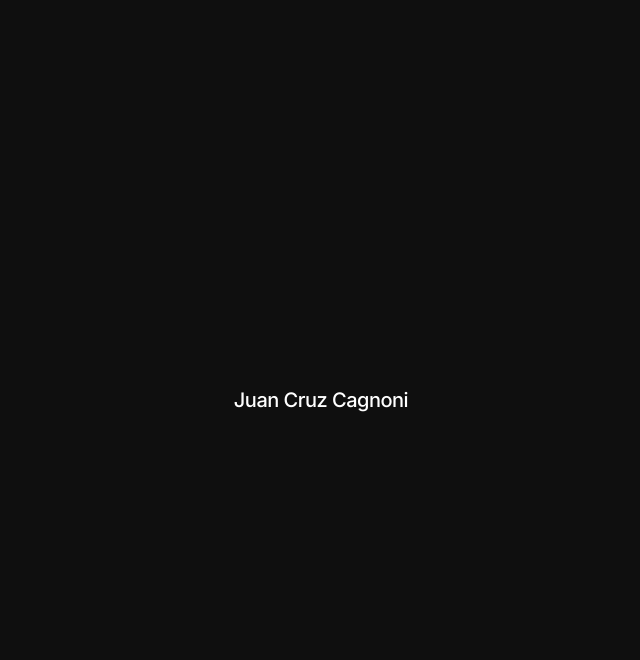
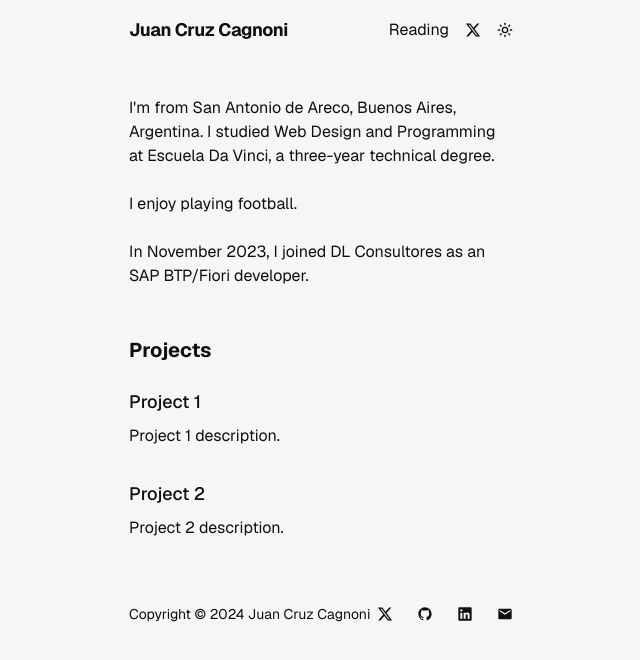
Before and after one commit to juancruzcagnoni/portfolio, a Next.js app: page / in a window 1280 px wide. Shown: the top 660 px of the page, without its empty margins (319-959 px from the left). Built offline with nearby package versions, Linux system fonts and the light colour scheme.

Commit message:
portfolio v2

```diff
--- a/package.json
+++ b/package.json
@@ -11,6 +11,7 @@
   "dependencies": {
     "@supabase/supabase-js": "^2.45.4",
     "framer-motion": "^11.11.1",
+    "geist": "^1.3.1",
     "lucide-react": "^0.436.0",
     "next": "14.2.6",
     "react": "^18",
--- /dev/null
+++ b/src/app/components/Footer.jsx
@@ -0,0 +1,49 @@
+import Link from "next/link"
+import XLogo from "./icons/XLogo"
+import GithubLogo from "./icons/GithubLogo"
+import LinkedinLogo from "./icons/LinkedinLogo"
+import EmailIcon from "./icons/EmailIcon"
+
+export default function Footer() {
+  return (
+    <footer className="relative bottom-0 left-1/2 transform -translate-x-1/2 w-[90%] md:w-[70%] lg:w-[30%] flex items-center justify-between py-4 text-xs md:text-sm">
+      <div className="text-primary dark:text-secondary">
+        Copyright © {new Date().getFullYear()} Juan Cruz Cagnoni
+      </div>
+
+      <div className="flex items-center gap-4 md:gap-6">
+        <Link
+          href="https://twitter.com/juanccagnoni"
+          className="text-primary dark:text-secondary hover:text-accent dark:hover:text-accent transition-colors duration-300"
+          target="_blank"
+          aria-label="Twitter Profile"
+        >
+          <XLogo className="h-4 w-4" />
+        </Link>
+        <Link
+          href="https://github.com/juancruzcagnoni"
+          className="text-primary dark:text-secondary hover:text-accent dark:hover:text-accent transition-colors duration-300"
+          target="_blank"
+          aria-label="GitHub Profile"
+        >
+          <GithubLogo className="h-4 w-4" />
+        </Link>
+        <Link
+          href="https://linkedin.com/in/juancruzcagnoni"
+          className="text-primary dark:text-secondary hover:text-accent dark:hover:text-accent transition-colors duration-300"
+          target="_blank"
+          aria-label="LinkedIn Profile"
+        >
+          <LinkedinLogo className="h-4 w-4" />
+        </Link>
+        <Link
+          href="mailto:juancagnoni@gmail.com"
+          className="text-primary dark:text-secondary hover:text-accent dark:hover:text-accent transition-colors duration-300"
+          aria-label="Send Email"
+        >
+          <EmailIcon className="h-4 w-4" />
+        </Link>
+      </div>
+    </footer>
+  )
+}
--- a/src/app/components/Navbar.jsx
+++ b/src/app/components/Navbar.jsx
@@ -1,63 +1,69 @@
-"use client";
+"use client"
 
-import React, { useEffect, useState } from "react";
-import { motion } from "framer-motion";
+import { useState, useEffect } from "react"
+import Link from "next/link"
+import { Sun, Moon } from "lucide-react"
+import XLogo from "./icons/XLogo"
 
-const Navbar = ({ scrollToSection }) => {
-  const [showNavbar, setShowNavbar] = useState(false);
+export default function Navbar() {
+  const [isDarkMode, setIsDarkMode] = useState(false)
+  const [mounted, setMounted] = useState(false)
 
   useEffect(() => {
-    const timer = setTimeout(() => {
-      setShowNavbar(true);
-    }, 1300);
+    setMounted(true)
+    const savedTheme = localStorage.getItem("theme")
+    const prefersDark = window.matchMedia("(prefers-color-scheme: dark)").matches
 
-    return () => clearTimeout(timer);
-  }, []);
+    if (savedTheme === "dark" || (!savedTheme && prefersDark)) {
+      setIsDarkMode(true)
+      document.documentElement.classList.add("dark")
+    }
+  }, [])
 
-  const navVariants = {
-    hidden: { opacity: 0 },
-    visible: {
-      opacity: 1,
-      transition: { duration: 0.5 },
-    },
-  };
+  const toggleTheme = () => {
+    if (isDarkMode) {
+      document.documentElement.classList.remove("dark")
+      localStorage.setItem("theme", "light")
+    } else {
+      document.documentElement.classList.add("dark")
+      localStorage.setItem("theme", "dark")
+    }
+    setIsDarkMode(!isDarkMode)
+  }
+
+  if (!mounted) {
+    return null
+  }
 
   return (
-    <>
-      {showNavbar && (
-        <motion.nav
-          className="fixed bottom-10 left-1/2 transform -translate-x-1/2 rounded-full py-3 px-6 w-max z-50 bg-gray"
-          initial="hidden"
-          animate="visible"
-          variants={navVariants}
+    <nav className="absolute top-0 left-1/2 transform -translate-x-1/2 w-[90%] md:w-[70%] lg:w-[30%] flex items-center justify-between py-4">
+      <div className="flex">
+        <Link href="/" className="tracking-tight text-base md:text-lg font-bold text-primary dark:text-secondary transition-colors duration-300">
+          Juan Cruz Cagnoni
+        </Link>
+      </div>
+
+      <div className="flex items-center justify-between gap-2 md:gap-4">
+        <Link
+          href="/reading"
+          className="text-sm md:text-base text-primary dark:text-secondary hover:text-accent dark:hover:text-accent transition-colors duration-300"
         >
-          <ul className="flex items-center justify-between space-x-6 text-secondary text-lg">
-            <li>
-              <button
-                onClick={() => scrollToSection("about")}
-                className="text-base"
-              >
-                About
-              </button>
-            </li>
-            <li>
-              <button
-                onClick={() => scrollToSection("work")}
-                className="text-base"
-              >
-                Work
-              </button>
-            </li>
-            <li>
-              <a href="mailto:juancagnoni@gmail.com" className="text-base">
-                Contact
-              </a>
-            </li>
-          </ul>
-        </motion.nav>
-      )}
-    </>
-  );
-};
-
-export default Navbar;
+          Reading
+        </Link>
+        <Link
+          href="https://twitter.com/juanccagnoni"
+          className="text-primary dark:text-secondary hover:text-accent dark:hover:text-accent transition-colors duration-300"
+        >
+          <XLogo className="h-4 w-4" />
+        </Link>
+        <button
+          onClick={toggleTheme}
+          className="text-primary dark:text-secondary hover:text-accent dark:hover:text-accent transition-colors duration-300"
+          aria-label={isDarkMode ? "Switch to light mode" : "Switch to dark mode"}
+        >
+          {isDarkMode ? <Moon className="h-4 w-4" /> : <Sun className="h-4 w-4" />}
+        </button>
+      </div>
+    </nav>
+  )
+}
--- /dev/null
+++ b/src/app/components/icons/EmailIcon.jsx
@@ -0,0 +1,11 @@
+export default function EmailIcon({ className }) {
+  return (
+    <svg
+      viewBox="0 0 24 24"
+      className={className}
+      fill="currentColor"
+    >
+      <path d="M20 4H4c-1.1 0-2 .9-2 2v12c0 1.1.9 2 2 2h16c1.1 0 2-.9 2-2V6c0-1.1-.9-2-2-2zm0 4l-8 5-8-5V6l8 5 8-5v2z" />
+    </svg>
+  );
+}
--- /dev/null
+++ b/src/app/components/icons/GithubLogo.jsx
@@ -0,0 +1,11 @@
+export default function GithubLogo({ className }) {
+  return (
+    <svg
+      viewBox="0 0 24 24"
+      className={className}
+      fill="currentColor"
+    >
+      <path d="M12 2C6.477 2 2 6.477 2 12c0 4.42 2.87 8.17 6.84 9.5.5.08.66-.23.66-.5v-1.69c-2.77.6-3.36-1.34-3.36-1.34-.46-1.16-1.11-1.47-1.11-1.47-.91-.62.07-.6.07-.6 1 .07 1.53 1.03 1.53 1.03.87 1.52 2.34 1.07 2.91.83.09-.65.35-1.09.63-1.34-2.22-.25-4.55-1.11-4.55-4.92 0-1.11.38-2 1.03-2.71-.1-.25-.45-1.29.1-2.64 0 0 .84-.27 2.75 1.02.79-.22 1.65-.33 2.5-.33.85 0 1.71.11 2.5.33 1.91-1.29 2.75-1.02 2.75-1.02.55 1.35.2 2.39.1 2.64.65.71 1.03 1.6 1.03 2.71 0 3.82-2.34 4.66-4.57 4.91.36.31.69.92.69 1.85V21c0 .27.16.59.67.5C19.14 20.16 22 16.42 22 12A10 10 0 0012 2z" />
+    </svg>
+  );
+}
--- /dev/null
+++ b/src/app/components/icons/LinkedinLogo.jsx
@@ -0,0 +1,11 @@
+export default function LinkedinLogo({ className }) {
+  return (
+    <svg
+      viewBox="0 0 24 24"
+      className={className}
+      fill="currentColor"
+    >
+      <path d="M20.5 2h-17A1.5 1.5 0 002 3.5v17A1.5 1.5 0 003.5 22h17a1.5 1.5 0 001.5-1.5v-17A1.5 1.5 0 0020.5 2zM8 19H5v-9h3zM6.5 8.25A1.75 1.75 0 118.3 6.5a1.78 1.78 0 01-1.8 1.75zM19 19h-3v-4.74c0-1.42-.6-1.93-1.38-1.93A1.74 1.74 0 0013 14.19a.66.66 0 000 .14V19h-3v-9h2.9v1.3a3.11 3.11 0 012.7-1.4c1.55 0 3.36.86 3.36 3.66z" />
+    </svg>
+  );
+}
--- /dev/null
+++ b/src/app/components/icons/XLogo.jsx
@@ -0,0 +1,12 @@
+export default function XLogo({ className }) {
+  return (
+    <svg
+      viewBox="0 0 24 24"
+      aria-hidden="true"
+      className={className}
+      fill="currentColor"
+    >
+      <path d="M18.244 2.25h3.308l-7.227 8.26 8.502 11.24H16.17l-5.214-6.817L4.99 21.75H1.68l7.73-8.835L1.254 2.25H8.08l4.713 6.231zm-1.161 17.52h1.833L7.084 4.126H5.117z"></path>
+    </svg>
+  );
+}
--- a/src/app/layout.jsx
+++ b/src/app/layout.jsx
@@ -1,10 +1,9 @@
-import { Inter } from "next/font/google";
+import { GeistSans } from 'geist/font/sans'
+import Footer from './components/Footer'
 import "./globals.css";
 
-const inter = Inter({ subsets: ["latin"] });
-
 export const metadata = {
-  title: "Juan Cruz Cagnoni — Developer & Designer",
+  title: "Juan Cruz Cagnoni",
   description: "Portfolio of Juan Cruz Cagnoni, a passionate developer and designer creating innovative digital solutions. Explore my projects and skills in web development and UX/UI design.",
   icons: {
     icon: '/icon.png',
@@ -13,12 +12,13 @@ export const metadata = {
 
 export default function RootLayout({ children }) {
   return (
-    <html lang="en" className="bg-primary">
+    <html lang="en" suppressHydrationWarning>
       <head>
         <link rel="icon" href="/icon.png" />
       </head>
-      <body className={inter.className}>
+      <body className={`${GeistSans.className} bg-secondary dark:bg-primary text-primary dark:text-secondary transition-colors duration-300`}>
         {children}
+        <Footer />
       </body>
     </html>
   );
--- a/src/app/page.jsx
+++ b/src/app/page.jsx
@@ -3,11 +3,16 @@
 import React, { useRef, useEffect, useState } from "react";
 import Navbar from "./components/Navbar";
 import Hero from "./sections/Hero";
+import Projects from "./sections/Projects";
+
 export default function Home() {
   return (
     <>
-      {/* <Navbar /> */}
-      <Hero />
+      <div>
+        <Navbar />
+        <Hero />
+        <Projects />
+      </div>
     </>
   );
 }
--- a/src/app/sections/Hero.jsx
+++ b/src/app/sections/Hero.jsx
@@ -2,11 +2,20 @@ import React from "react";
 
 export default function Hero() {
   return (
-    <section className="text-white h-screen flex items-center justify-center">
-      <div>
-        <h1 className="text-xl font-medium tracking-tight">
-          Juan Cruz Cagnoni
-        </h1>
+    <section className="relative left-1/2 transform -translate-x-1/2 w-[90%] md:w-[70%] lg:w-[30%] flex justify-between mt-16 md:mt-24 mb-12">
+      <div className="space-y-4 md:space-y-6">
+        <p className="text-sm md:text-base text-primary dark:text-secondary">
+          I'm from San Antonio de Areco, Buenos Aires, Argentina. I studied Web Design and Programming at Escuela Da Vinci, a three-year technical degree.
+        </p>
+
+        <p className="text-sm md:text-base text-primary dark:text-secondary">
+          I enjoy playing football.
+        </p>
+
+        <p className="text-sm md:text-base text-primary dark:text-secondary">
+          In November 2023, I joined DL Consultores as an SAP BTP/Fiori developer.
+        </p>
+
       </div>
     </section>
   );
--- /dev/null
+++ b/src/app/sections/Projects.jsx
@@ -0,0 +1,33 @@
+import Link from "next/link"
+
+export default function Projects() {
+  return (
+    <section className="relative left-1/2 transform -translate-x-1/2 w-[90%] md:w-[70%] lg:w-[30%] mb-12">
+      <h2 className="text-lg md:text-xl font-bold text-primary dark:text-secondary mb-6">
+        Projects
+      </h2>
+
+      <div className="space-y-8">
+        <div className="space-y-2">
+          <h3 className="text-base md:text-lg font-medium text-primary dark:text-secondary">
+            Project 1
+          </h3>
+          <p className="text-sm md:text-base text-primary dark:text-secondary">
+            Project 1 description.
+          </p>
+        </div>
+
+        <div className="space-y-2">
+          <h3 className="text-base md:text-lg font-medium text-primary dark:text-secondary">
+            Project 2
+          </h3>
+          <p className="text-sm md:text-base text-primary dark:text-secondary">
+            Project 2 description.
+          </p>
+        </div>
+
+        {/* Puedes agregar más proyectos aquí siguiendo el mismo patrón */}
+      </div>
+    </section>
+  )
+}
--- a/tailwind.config.js
+++ b/tailwind.config.js
@@ -1,9 +1,11 @@
+/** @type {import('tailwindcss').Config} */
 module.exports = {
   content: [
     "./src/pages/**/*.{js,ts,jsx,tsx,mdx}",
     "./src/components/**/*.{js,ts,jsx,tsx,mdx}",
     "./src/app/**/*.{js,ts,jsx,tsx,mdx}",
   ],
+  darkMode: 'class',
   theme: {
     extend: {
       colors: {
```
Also changed, not shown: 1 other file (tests, documents, lock files or other folders).
